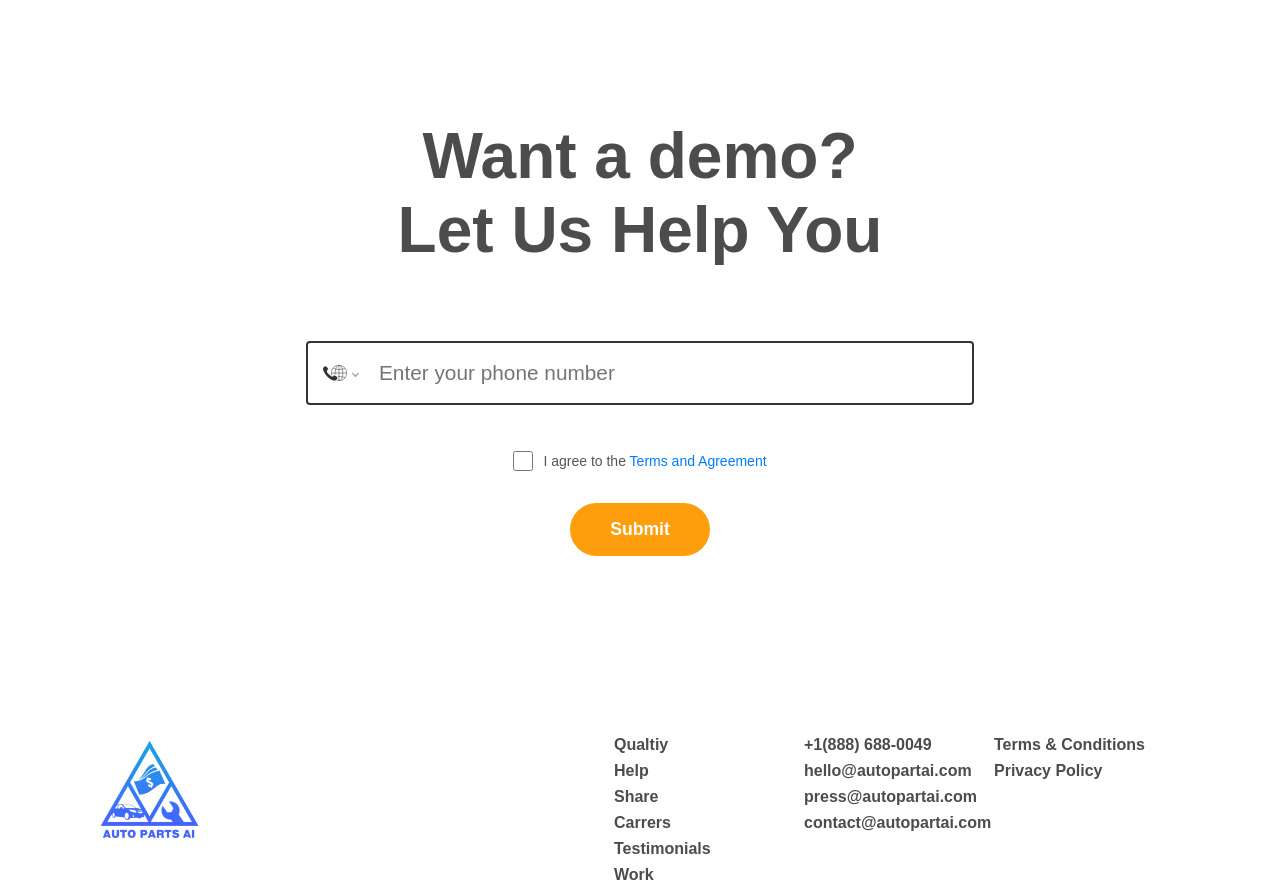
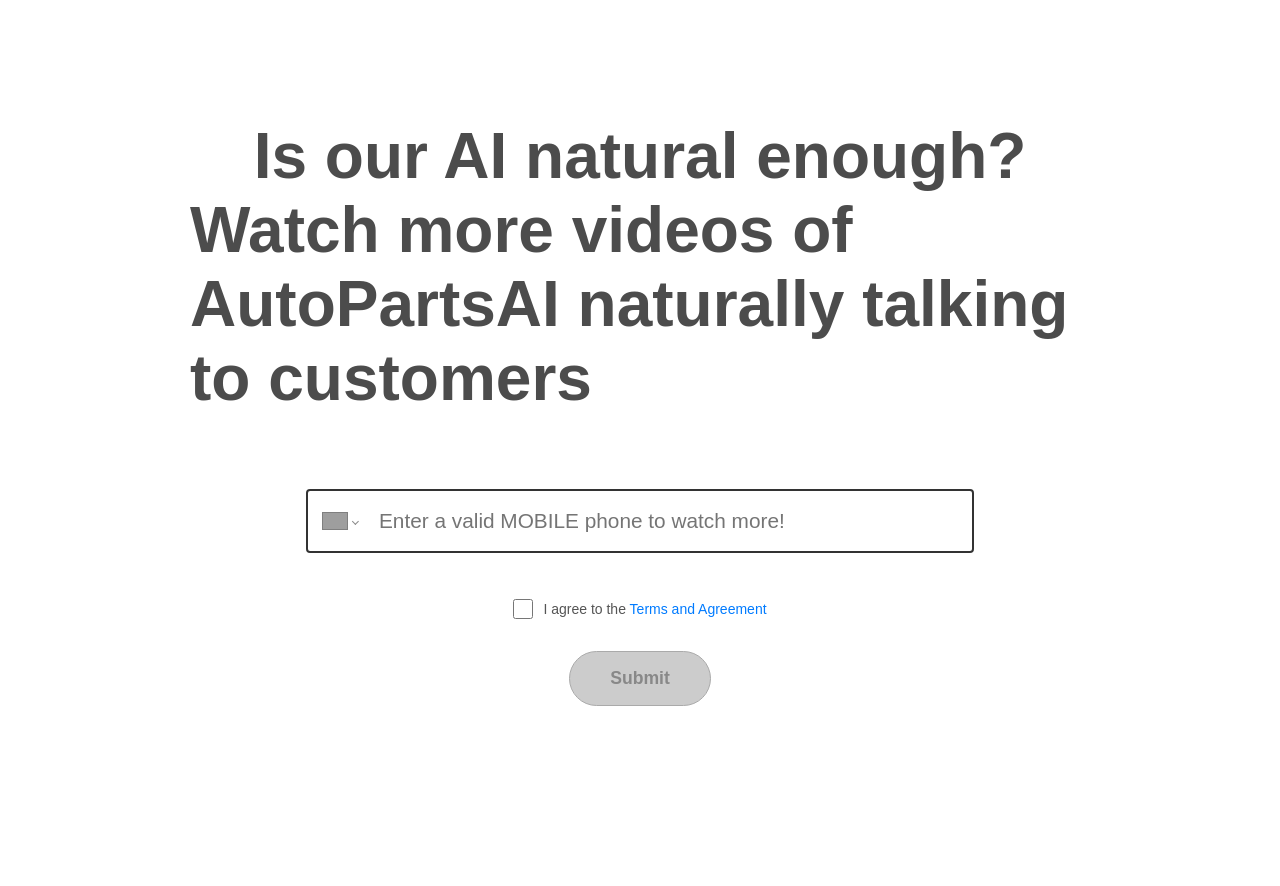
Before and after one commit to eyroooon/Landing-Page, a React (Create React App) app: page / in a window 1280 px wide. Shown: the part 2905-3791 px from the top of the page. Built offline with nearby package versions, Linux system fonts and the light colour scheme; grey boxes are pictures that could not be loaded.

Commit message:
add placeholder

```diff
--- a/src/App.css
+++ b/src/App.css
@@ -653,3 +653,10 @@
 .privacy-section a:hover {
   text-decoration: underline;
 }
+
+button:disabled {
+  background-color: #cccccc; /* Gray background */
+  color: #888888;           /* Darker text color */
+  cursor: not-allowed;      /* Display a "not allowed" cursor */
+  border: 1px solid #aaaaaa; /* Darker border color */
+}
--- a/src/App.js
+++ b/src/App.js
@@ -11,13 +11,16 @@
   return (
     <Router>
       <div className="App">
-        <Home />
-        {/* <About /> */}
-        <Work />
-        <Testimonial />
-        <Contact />
-        <Footer />
         <Routes>
+          <Route path="/" element={
+            <>
+              <Home />
+              <Work />
+              <Testimonial />
+              <Contact />
+              <Footer />
+            </>
+          } />
           <Route path="/privacy-and-agreement" element={<PrivacyAndAgreement />} />
         </Routes>
       </div>
--- a/src/Components/Contact.js
+++ b/src/Components/Contact.js
@@ -29,18 +29,24 @@
 
     return (
       <div className="contact-page-wrapper" id="contact">
-        <h1 className="primary-heading">Want a demo?</h1>
-        <h1 className="primary-heading">Let Us Help You</h1>
+        <h1 className="primary-heading">Is our AI natural enough?</h1>
+        <h1 className="primary-heading">Watch more videos of AutoPartsAI naturally talking to customers</h1>
         <div className="contact-form-container">
           <PhoneInput
             className="outlined-input"
-            placeholder="Enter your phone number"
+            placeholder="Enter a valid MOBILE phone to watch more!"
             value={phone}
             onChange={setPhone}
+            defaultCountry='US'
           />
 
           <div className="terms-checkbox-container">
-            <input type="checkbox" id="terms" />
+            <input
+              type="checkbox"
+              id="terms"
+              checked={isChecked}
+              onChange={() => setIsChecked(!isChecked)}
+            />
             <label htmlFor="terms">
               I agree to the{' '}
               <a
@@ -52,7 +58,7 @@
               </a>
             </label>
           </div>
-          <button className="secondary-button" onClick={handleSubmit}>
+          <button className="secondary-button" onClick={handleSubmit} disabled={!isChecked}>
             Submit
           </button>
         </div>
--- a/src/Components/Navbar.js
+++ b/src/Components/Navbar.js
@@ -63,7 +63,7 @@
         <a href="#contact" onClick={() => scrollToSection('contact')}>
           Contact
         </a>
-        <button className="primary-button">Sign Up Now</button>
+        <button onClick={() => scrollToSection('contact')} className="primary-button">Sign Up Now</button>
       </div>
       <div className="navbar-menu-container">
         <HiOutlineBars3 onClick={() => setOpenMenu(true)} />
```
